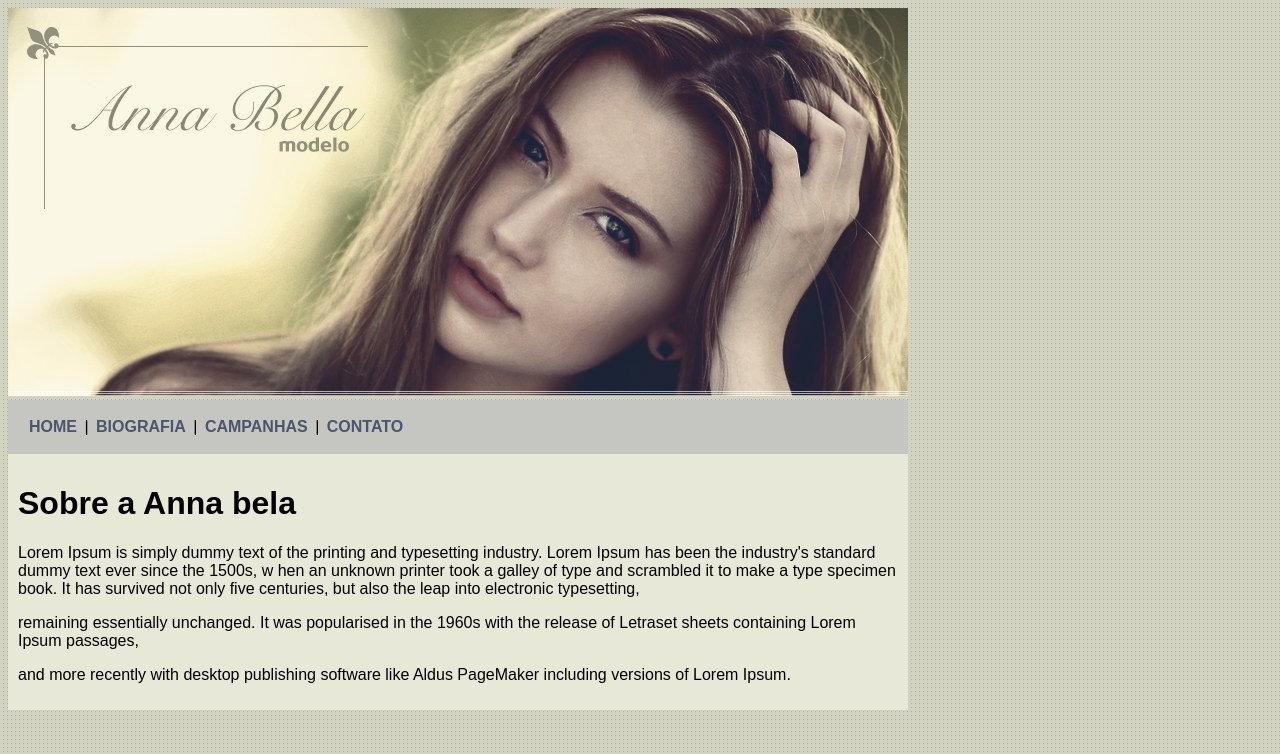
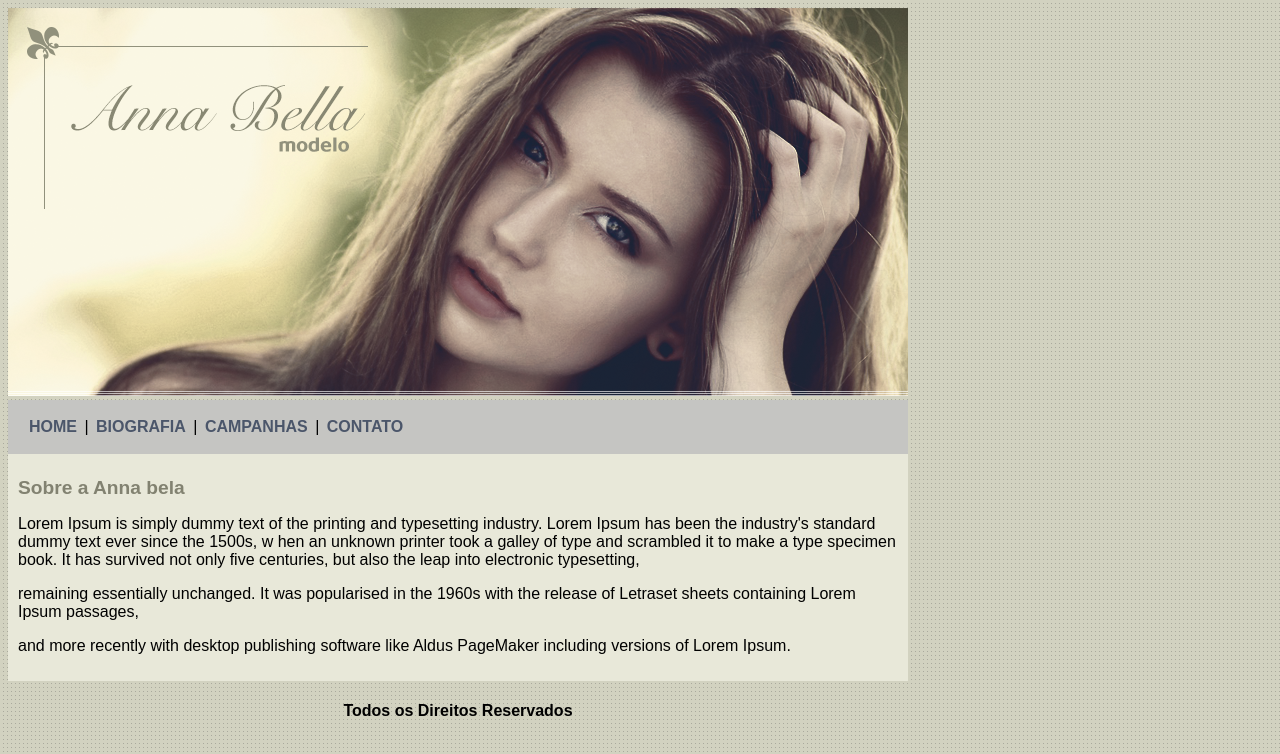
Before and after one commit to Mathgardino/proj_ana, a plain HTML site: page index.html in a window 1280 px wide. Shown: the top 754 px of the page. Drawn offline with Linux system fonts and the light colour scheme.

Commit message:
Rodapé Index.html

```diff
--- a/estilo.css
+++ b/estilo.css
@@ -25,3 +25,12 @@ a{
     background-color: #e8e8d9;
     padding: 10px;
 }
+
+.rodape{
+    text-align: center;
+}
+
+h1 {
+    color: #828271;
+    font-size: 1.2em;
+}
--- a/index.html
+++ b/index.html
@@ -36,6 +36,9 @@
                 like Aldus PageMaker including versions of Lorem Ipsum.
             </p>
         </div> <!--Fim do conteúdo da página principal-->
+        <div class="rodape">
+            <h4>Todos os Direitos Reservados</h4>
+        </div>
     </div><!--Fim da div da página principal-->
 </Body>
 </head>
```
